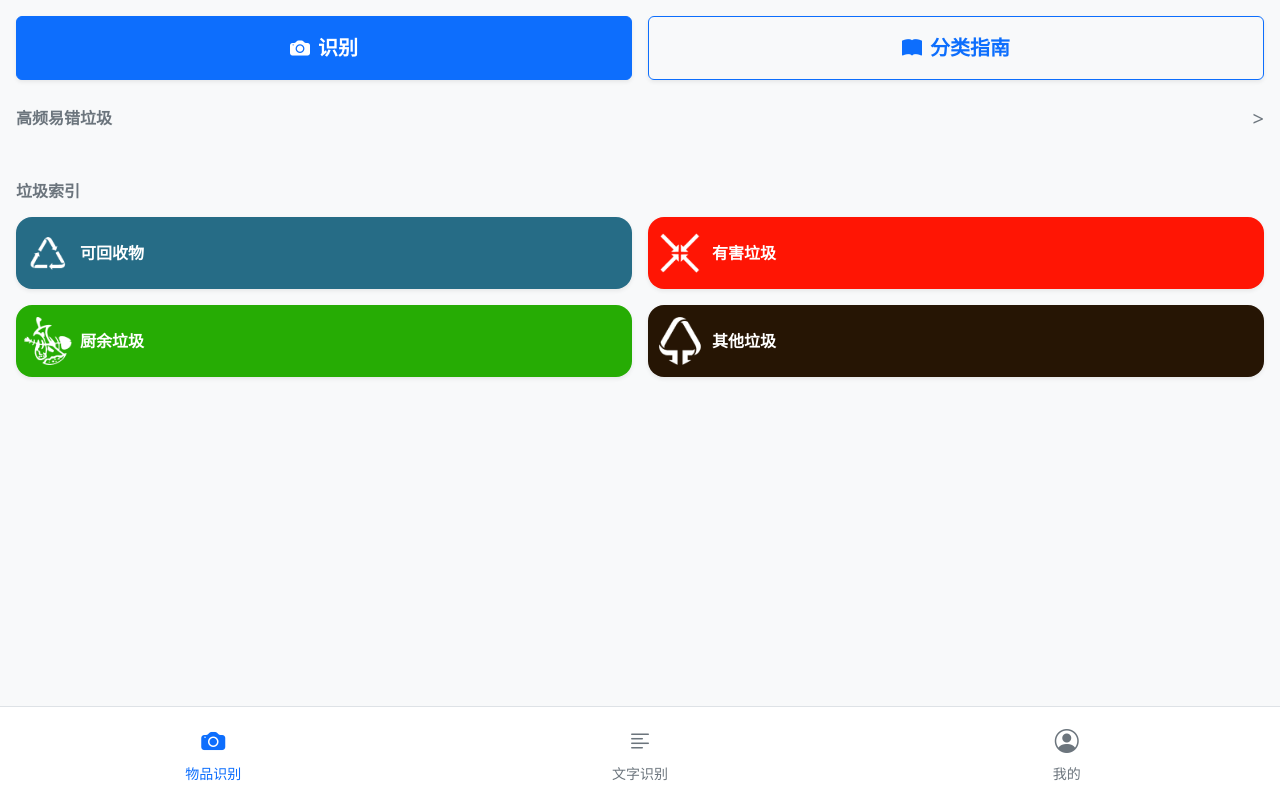
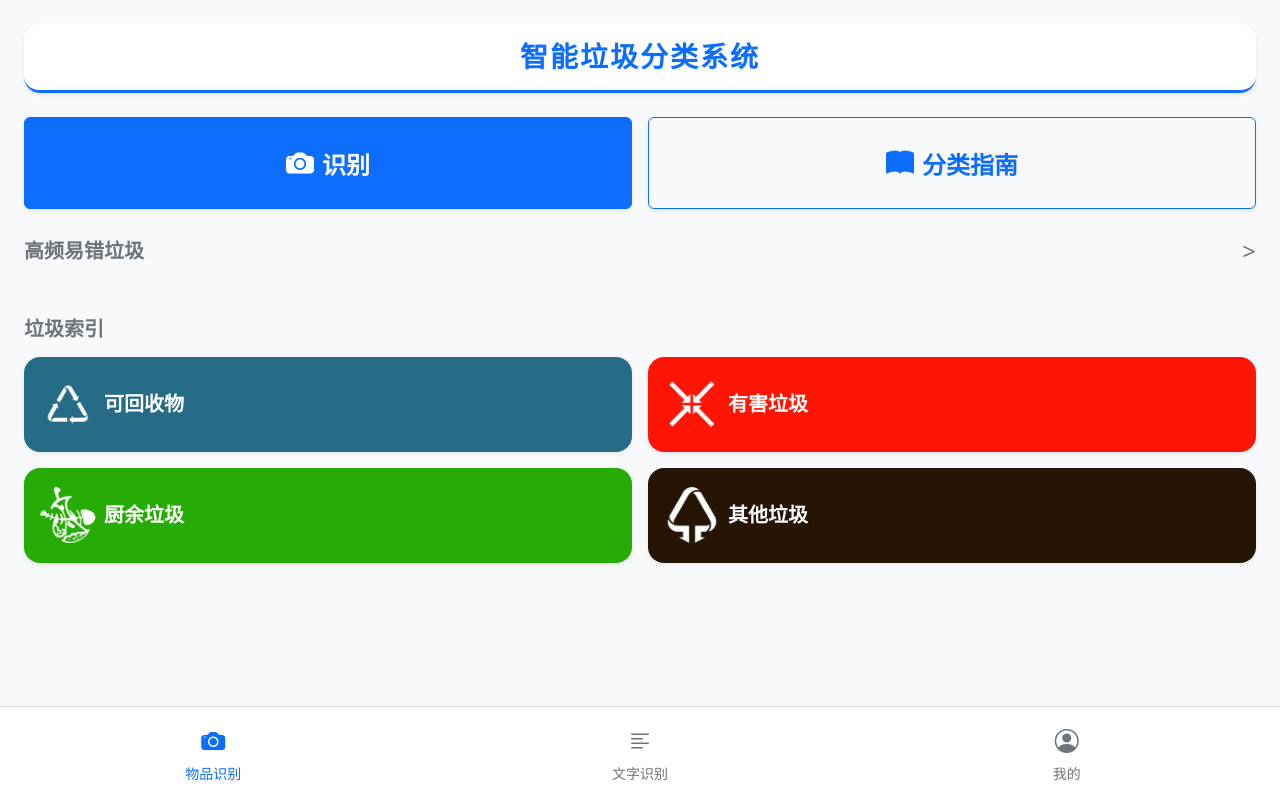
Before and after one commit to Rick-Miao/Rubbish, a Flask app: page / in a window 1280 px wide. Run offline with Flask 3, Linux system fonts and the light colour scheme.

Commit message:
优化了首页

```diff
--- a/app/templates/index.html
+++ b/app/templates/index.html
@@ -2,55 +2,56 @@
 {% set active_page = 'identify' %}
 
 {% block content %}
-<div class="container-fluid p-3">
+<div class="container-fluid p-4 d-flex flex-column" style="min-height: calc(100vh - 80px);">
 
-    <!-- 核心操作区 -->
+    <div class="bg-white rounded-4 shadow-sm py-3 text-center mb-4 border-bottom border-primary border-3">
+        <h3 class="fw-bold text-primary mb-0" style="letter-spacing: 2px;">智能垃圾分类系统</h3>
+    </div>
+
     <div class="row g-3 mb-4">
         <div class="col-6">
-            <a id="identifyBtn" href="#" class="btn btn-primary w-100 py-3 fs-5 fw-bold shadow-sm">
-                <i class="bi bi-camera-fill me-2"></i>识别
+            <a id="identifyBtn" href="#" class="btn btn-primary w-100 py-4 fs-4 fw-bold shadow-sm">
+                <i class="bi bi-camera-fill me-2 fs-3"></i>识别
             </a>
             <input type="file" id="cameraInput" accept="image/*" style="display: none;">
         </div>
         <div class="col-6">
-            <a href="{{ url_for('main.guide') }}" class="btn btn-outline-primary w-100 py-3 fs-5 fw-bold shadow-sm">
-                <i class="bi bi-book-fill me-2"></i>分类指南
+            <a href="{{ url_for('main.guide') }}" class="btn btn-outline-primary w-100 py-4 fs-4 fw-bold shadow-sm">
+                <i class="bi bi-book-fill me-2 fs-3"></i>分类指南
             </a>
         </div>
     </div>
 
-    <!-- 高频易错垃圾 -->
     <div class="mb-4">
         <div class="d-flex justify-content-between align-items-center mb-3">
-            <h6 class="fw-bold text-secondary mb-0">高频易错垃圾</h6>
-            <a href="{{ url_for('main.high_frequency_list') }}" class="text-decoration-none text-secondary fs-5">
+            <h5 class="fw-bold text-secondary mb-0">高频易错垃圾</h5>
+            <a href="{{ url_for('main.high_frequency_list') }}" class="text-decoration-none text-secondary fs-4">
                 &gt;
             </a>
         </div>
         <div class="d-flex flex-nowrap overflow-auto pb-2 gap-3">
             {% for item in high_freq_items %}
-                <a href="{{ url_for('main.detail', item_name=item.name) }}" class="text-decoration-none text-dark text-center" style="min-width: 100px;">
-                    <img src="{{ item.item_url }}" class="rounded-3 border bg-white w-100" alt="{{ item.name }}">
-                    <div class="small mt-2">{{ item.name }}</div>
+                <a href="{{ url_for('main.detail', item_name=item.name) }}" class="text-decoration-none text-dark text-center" style="min-width: 120px;">
+                    <img src="{{ item.item_url }}" class="rounded-4 border bg-white w-100" style="height: 120px; object-fit: cover;" alt="{{ item.name }}">
+                    <div class="fw-medium mt-2 fs-6">{{ item.name }}</div>
                 </a>
             {% endfor %}
         </div>
     </div>
 
-    <!-- 垃圾分类索引 -->
-    <div class="mb-4">
-        <h6 class="fw-bold mb-3 text-secondary">垃圾索引</h6>
-                <div class="row g-3">
+    <div>
+        <h5 class="fw-bold mb-3 text-secondary">垃圾索引</h5>
+        <div class="row g-3">
             {% set categories = [{'id': 1, 'name': '可回收物', 'color': '#266c86'}, {'id': 2, 'name': '有害垃圾', 'color': '#ff1504'}, {'id': 3, 'name': '厨余垃圾', 'color': '#26ac04'}, {'id': 4, 'name': '其他垃圾', 'color': '#261504'}] %}
 
             {% for cat in categories %}
             <div class="col-6">
                 <a href="{{ url_for('main.category_detail', category_id=cat.id) }}"
-                   class="d-flex align-items-center p-2 rounded-4 shadow-sm w-100 text-white text-decoration-none"
-                   style="height: 72px; background-color: {{ cat.color }};">
+                   class="d-flex align-items-center p-3 rounded-4 shadow-sm w-100 text-white text-decoration-none"
+                   style="height: 95px; background-color: {{ cat.color }};">
                     <img src="{{ url_for('static', filename='images/' ~ cat.name ~ '.png') }}"
-                         class="me-2 rounded-2" style="width: 48px; height: 48px; object-fit: cover;" alt="{{ cat.name }}">
-                    <span class="fw-bold text-start flex-grow-1">{{ cat.name }}</span>
+                         class="me-2 rounded-2" style="width: 56px; height: 56px; object-fit: cover;" alt="{{ cat.name }}">
+                    <span class="fw-bold text-start flex-grow-1 fs-5">{{ cat.name }}</span>
                 </a>
             </div>
             {% endfor %}
@@ -104,5 +105,4 @@
         });
     });
 </script>
-
 {% endblock %}
```
